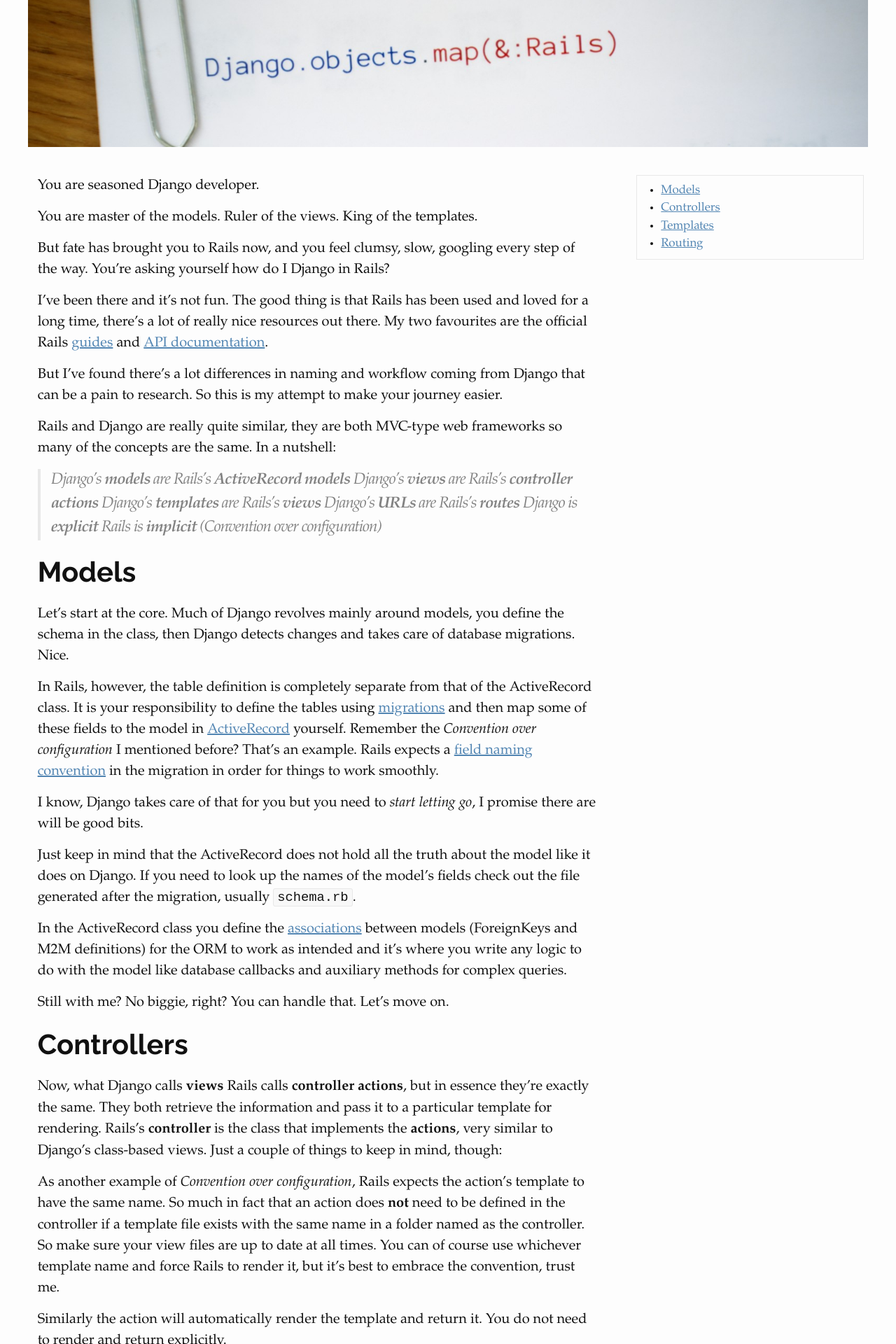
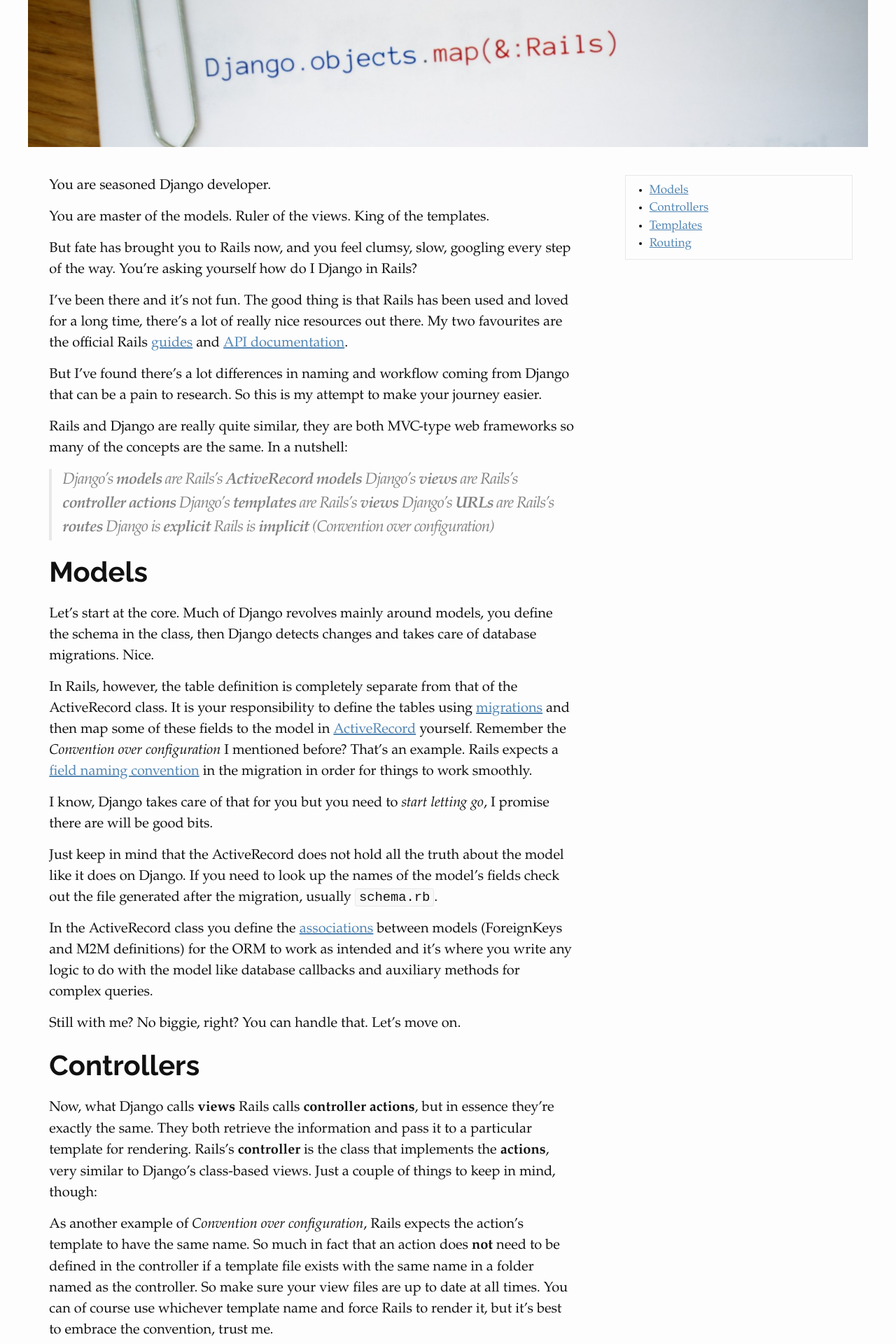
Before and after one commit to yeraydiazdiaz/yeraydiazdiaz.github.io, a Jekyll site: the page built from _posts/2015-04-14-how-do-I-django-on-rails.md, in a window 1280 px wide. Shown: the part 377-2297 px from the top of the page at 70% size. Built offline with Jekyll 4.4.1, drawn with Linux system fonts in a browser that asks for light colours.

Commit message:
Tweaks to CSS

```diff
--- a/_sass/minima.scss
+++ b/_sass/minima.scss
@@ -26,6 +26,7 @@ $content-width-desktop: 1280px !default;
 $on-palm:          600px !default;
 $on-laptop:        800px !default;
 $on-desktop:       1024px !default;
+$on-widescreen:    1280px !default;
 
 // Use media queries like this:
 // @include media-query($on-palm) {
--- a/_sass/minima/_layout.scss
+++ b/_sass/minima/_layout.scss
@@ -217,7 +217,10 @@
   margin-bottom: 2em;
 
   img {
+    max-width: 100%;
+    @media screen and (min-width: $on-widescreen) {
       max-width: $content-width * 1.5;
+    }
   }
 
   @include media-query($on-desktop) {
@@ -231,9 +234,6 @@
   margin-bottom: $spacing-unit;
 
   @media screen and (min-width: $on-desktop) {
-    // padding: 0 1em;
-    // max-width: 80%;
-    // margin: auto;
     display: flex;
     flex-direction: row-reverse;
     align-items: flex-start;
@@ -241,8 +241,10 @@
   }
 
   #text {
+    width: 100%;
     max-width: $on-laptop;
     @media screen and (min-width: $on-desktop) {
+      width: 60%;
       padding: 0rem 1rem;
     }
   }
```
